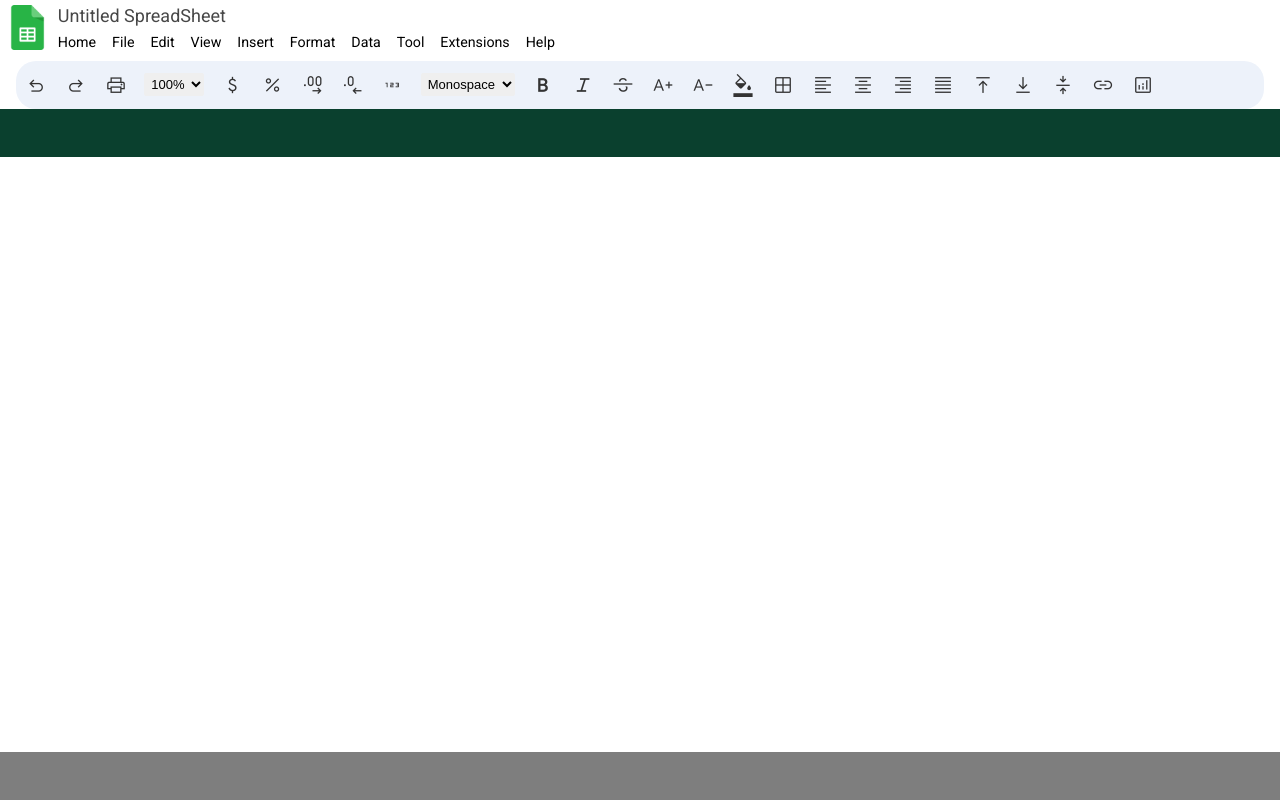
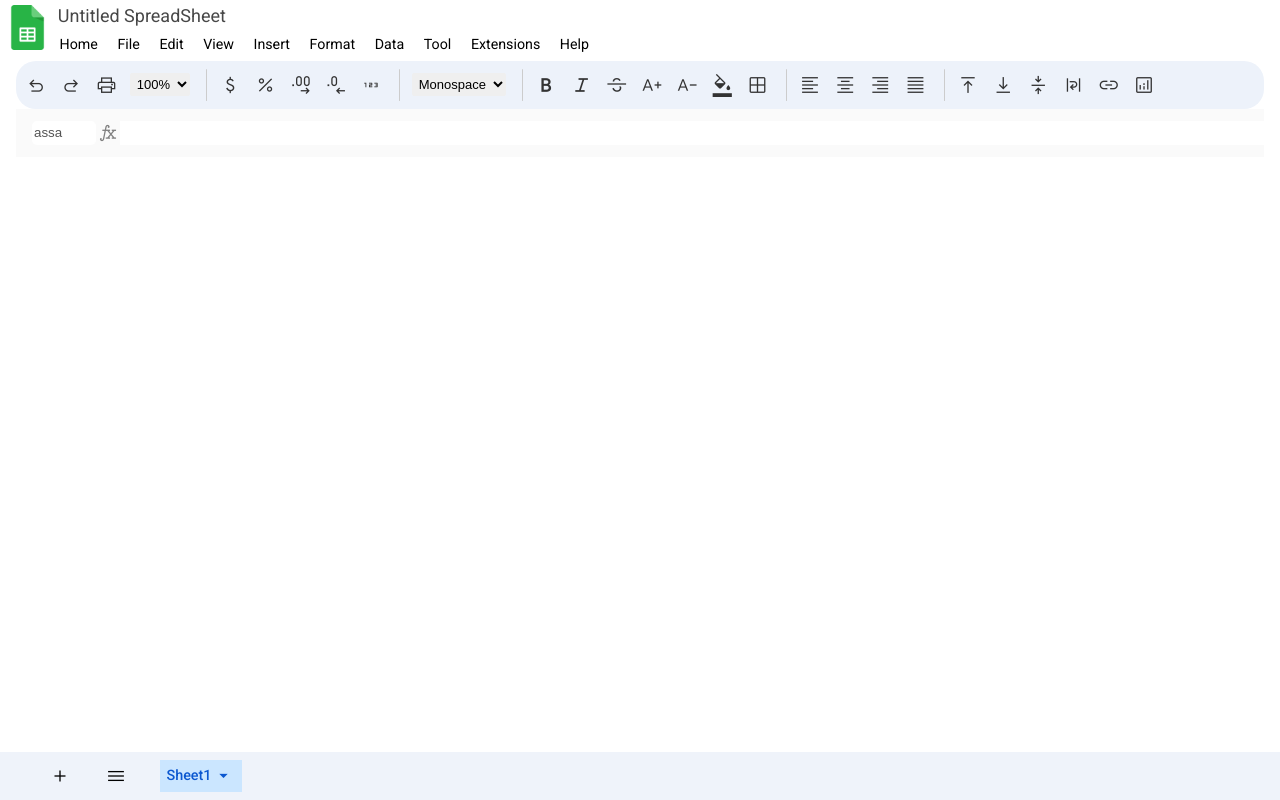
Before and after one commit to iamanilantony/Sheets, a plain HTML site: page index.html in a window 1280 px wide. Drawn offline with nearby package versions, Linux system fonts and the light colour scheme.

Commit message:
feat: Outline completed

```diff
--- a/index.html
+++ b/index.html
@@ -51,11 +51,13 @@
                 <option value="">50%</option>
                 <option value="">40%</option>
             </select>
+            <span class="vertical-separator"></span>
             <span class="material-symbols-outlined">attach_money</span>
             <span class="material-symbols-outlined">percent</span>
             <span class="material-symbols-outlined">decimal_increase</span>
             <span class="material-symbols-outlined">decimal_decrease</span>
             <span class="material-symbols-outlined">123</span>
+            <span class="vertical-separator"></span>
             <select class="font-family-prop">
                 <option value="">Monospace</option>
                 <option value="">Monospace</option>
@@ -64,6 +66,7 @@
                 <option value="">Monospace</option>
                 <option value="">Monospace</option>
             </select>
+            <span class="vertical-separator"></span>
             <span class="material-symbols-outlined">format_bold</span>
             <span class="material-symbols-outlined">format_italic</span>
             <span class="material-symbols-outlined">strikethrough_s</span>
@@ -71,31 +74,40 @@
             <span class="material-symbols-outlined">text_decrease</span>
             <span class="material-symbols-outlined">format_color_fill</span>
             <span class="material-symbols-outlined">window</span>
-            <!-- <select class="font-size-prop">
-                <option value="" selected><span class="material-symbols-outlined"> format_align_left</span></option>
-                <option value=""><span class="material-symbols-outlined">format_align_center</span></option>
-                <option value=""><span class="material-symbols-outlined">format_align_right</span></option>
-                <option value=""><span class="material-symbols-outlined">format_align_justify</span></option>
-            </select> -->
+            <span class="vertical-separator"></span>
             <span class="material-symbols-outlined"> format_align_left</span>
             <span class="material-symbols-outlined">format_align_center</span>
             <span class="material-symbols-outlined">format_align_right</span>
             <span class="material-symbols-outlined">format_align_justify</span>
-            <!-- <select class="font-family-prop">
-                <option value="" selected>vertical_align_top</option>
-                <option value="">vertical_align_bottom</option>
-                <option value="">vertical_align_center</option>
-            </select> -->
+            <span class="vertical-separator"></span>
             <span class="material-symbols-outlined">vertical_align_top</span>
             <span class="material-symbols-outlined">vertical_align_bottom</span>
             <span class="material-symbols-outlined">vertical_align_center</span>
-            <!-- <span class="material-symbols-outlined">format_text_wrap</span> -->
+            <span class="material-symbols-outlined">format_text_wrap</span>
             <span class="material-symbols-outlined">link</span>
             <span class="material-symbols-outlined">analytics</span>
         </div>
-        <div class="formula-action-cont"></div>
-        <div class="grid-cont"></div>
-        <div class="sheet-action-cont"></div>
+        <div class="formula-action-cont">
+            <input type="text" class="data-cell" disabled value="assa">
+            <span class="material-symbols-outlined" style="color: gray;">function</span>
+            <input type="text" class="formula-action">
+        </div>
+        <div class="grid-cont">
+            <div class="dummy-cell"></div>
+            <div class="address-col-cont"></div>
+            <div class="row-col-cont"></div>
+            <div class="cells-cont"></div>
+        </div>
+        <div class="sheet-action-cont">
+            <span class="material-symbols-outlined">add</span>
+            <span class="material-symbols-outlined">menu</span>
+            <span class="sheet-count">
+                <p>Sheet1</p>
+                <span class="material-symbols-outlined">
+                    arrow_drop_down
+                </span>
+            </span>
+        </div>
 
     </div>
 
--- a/style.css
+++ b/style.css
@@ -25,6 +25,14 @@ body {
     display: flex;
 }
 
+.vertical-separator {
+    width: 1px;
+    height: 100%;
+    background-color: #ccc;
+    display: inline-block;
+    margin: 0 5px;
+}
+
 .sheet-title {
     margin-left: .5rem;
     font-size: large;
@@ -41,12 +49,15 @@ body {
 }
 
 .page-action {
-    margin: 0.5rem;
+    margin: 0.3rem;
     cursor: pointer;
+    padding: 5px;
+    border-radius: 5px;
+    transition: 0.3s;
 }
 
 .page-action:hover {
-    background-color: rgb(208, 208, 208);
+    background-color: rgba(222, 222, 222, 0.74);
 }
 
 .cellprop-actions-cont {
@@ -65,8 +76,15 @@ body {
     display: inline-block;
     font-weight: 100;
     font-size: small;
-    margin-right: 1rem;
+    margin-right: 0.7rem;
+    border-radius: 5px;
+    cursor: pointer;
 }
+
+.cellprop-actions-cont>*:hover {
+    background-color: rgba(222, 222, 222, 0.74);
+}
+
 
 .font-family-prop {
     padding: 0.2rem;
@@ -83,8 +101,28 @@ body {
 }
 
 .formula-action-cont {
-    background-color: rgb(10, 64, 46);
     height: 3rem;
+    display: flex;
+    padding-left: 1rem;
+    align-items: center;
+    background-color: rgb(250, 250, 250);
+    margin-left: 1rem;
+    margin-right: 1rem;
+
+}
+
+.formula-action {
+    height: 1.5rem;
+    width: calc(100vw - 1rem - 7rem);
+    border: none;
+}
+
+.data-cell {
+    height: 1.5rem;
+    border: none;
+    background-color: white;
+    width: 4rem;
+    border-radius: 5px;
 }
 
 .grid-cont {
@@ -93,8 +131,29 @@ body {
 }
 
 .sheet-action-cont {
-    background-color: rgb(126, 126, 126);
+    background-color: #eff3fa;
+    /* margin-left: 1rem; */
+    /* margin-right: 1rem; */
     height: 3rem;
+    display: flex;
+    align-items: center;
+    padding-left: 2rem;
+}
+
+.sheet-action-cont>* {
+    margin: 1rem;
+}
+
+.sheet-count {
+    background-color: rgb(203, 230, 255);
+    padding: 0.4rem;
+    /* border-radius: 10px; */
+    color: #0b57d0;
+    font-weight: 500;
+    font-size: 0.9rem;
+    display: flex;
+    align-items: center;
+    height: 2rem;
 }
 
 .material-symbols-outlined {
@@ -104,3 +163,7 @@ body {
         'GRAD' 0,
         'opsz' 20
 }
+
+.dummy-cell {
+    background-color: gray;
+}
```
